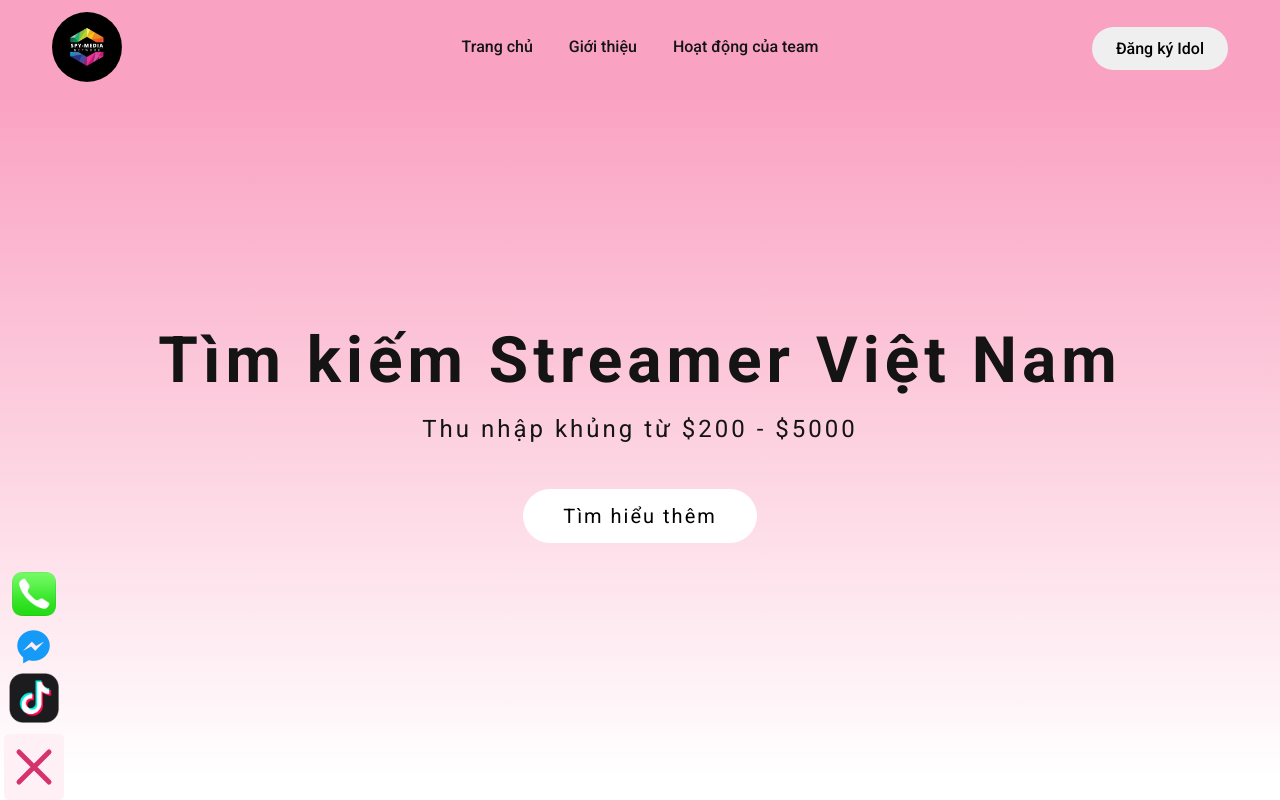
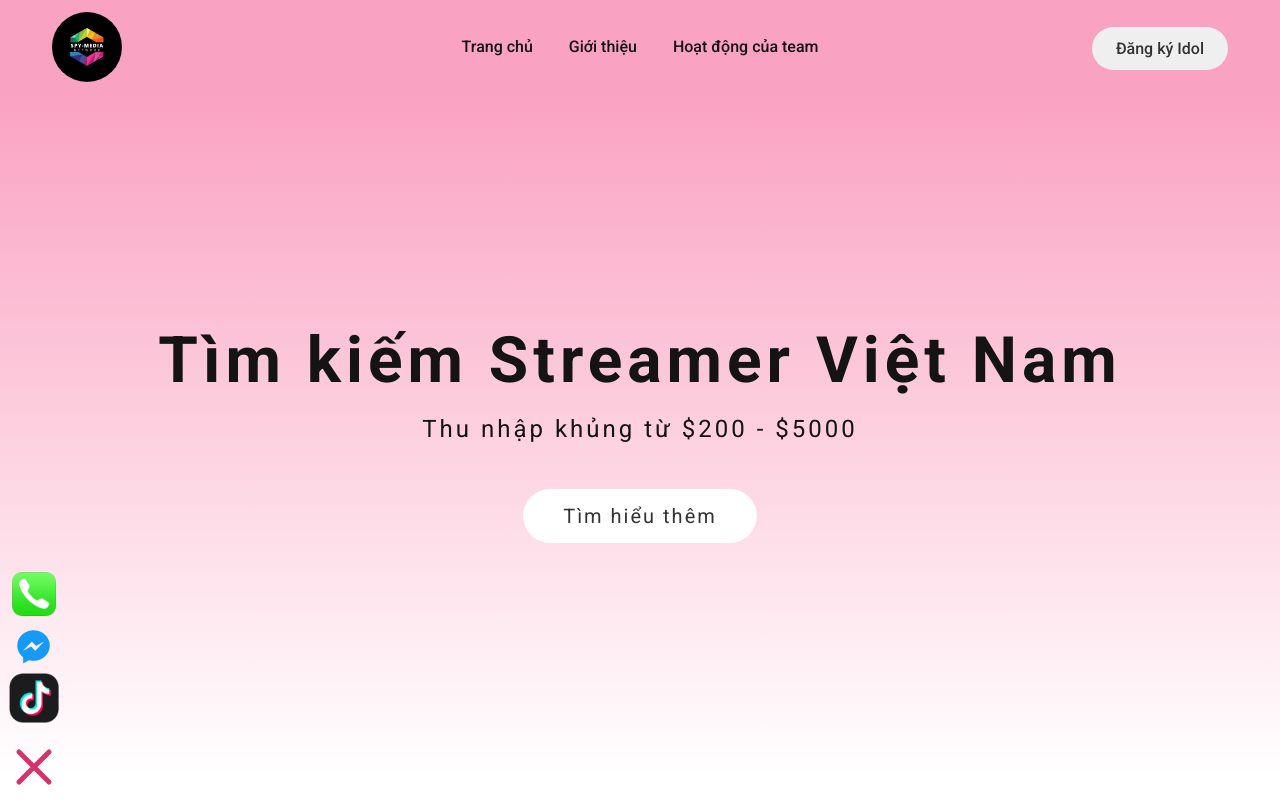
Before and after one commit to HoNhatHy/bigo, a React (Create React App) app: page / in a window 1280 px wide. Shown: the top 800 px of the page. Built offline with nearby package versions, Linux system fonts and the light colour scheme.

Commit message:
Ho Nhat Hy deep trai

```diff
--- a/public/style.css
+++ b/public/style.css
@@ -93,6 +93,7 @@ nav {
   font-weight: 500;
   font-size: 1.6rem;
   transition: all 0.3s;
+  color: #333;
 }
 
 .nav-signup-btn:hover {
@@ -138,6 +139,7 @@ nav {
   font-size: 2rem;
 
   display: inline-block;
+  color: #333;
 
   transition: all 0.2s ease-in;
 }
@@ -559,7 +561,7 @@ td {
 
 .side-btn {
   padding: 3px 0;
-  background-color: #fff0f6;
+  background-color: transparent;
   border-radius: 5px;
   z-index: 1;
 }
--- a/src/components/App.js
+++ b/src/components/App.js
@@ -124,13 +124,13 @@ class App extends React.Component {
                     "translate(-50%, 0)";
                   this.setState({ upBtn: "" });
                 } else {
-                  this.linkContainer.current.style.transform =
-                    "translate(-50%, 200%)";
                   setTimeout(
                     () =>
                       (this.sideBarContainer.current.style.overflow = "hidden"),
-                    400
+                    100
                   );
+                  this.linkContainer.current.style.transform =
+                    "translate(-50%, 200%)";
                   this.setState({ upBtn: "up" });
                 }
               }}
```
